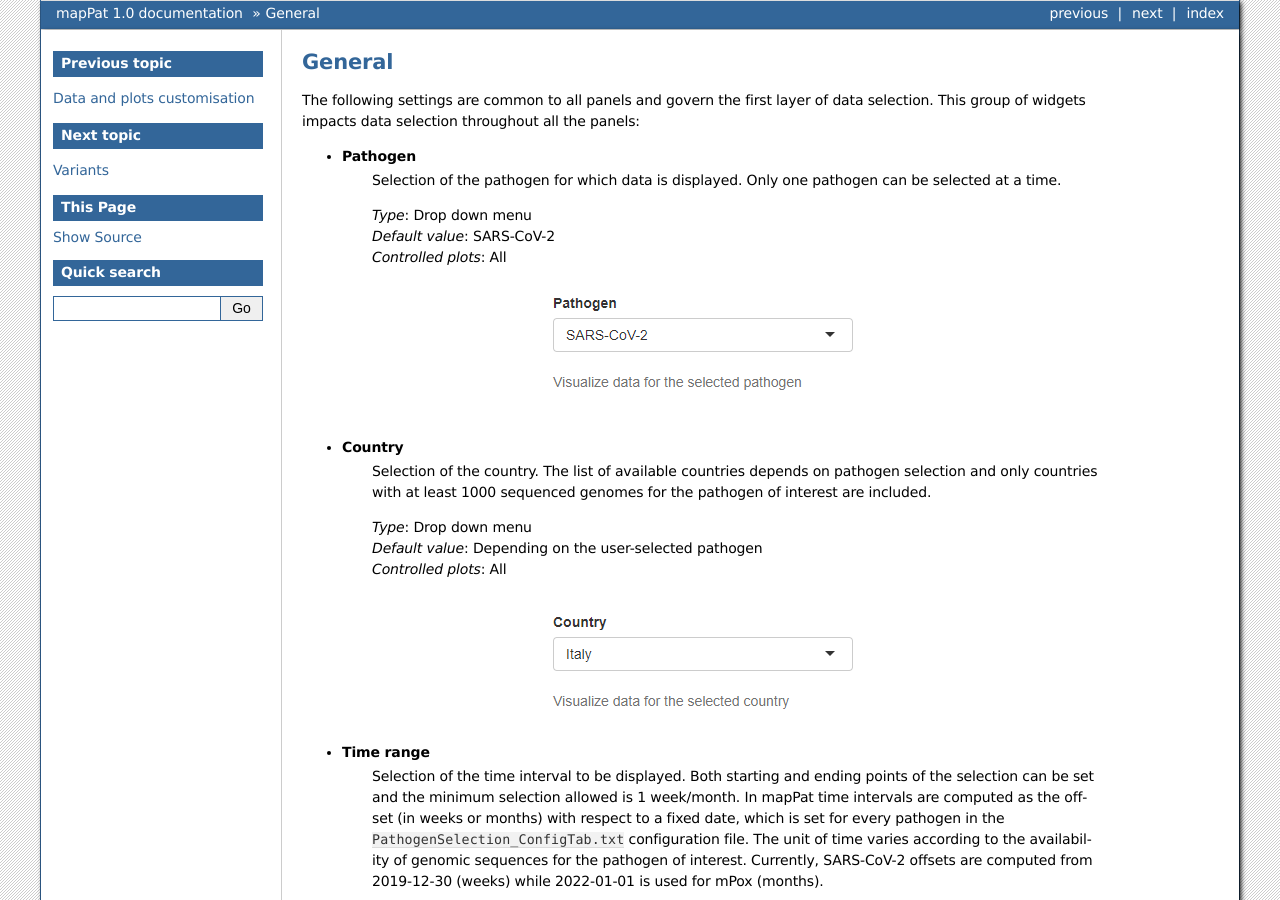
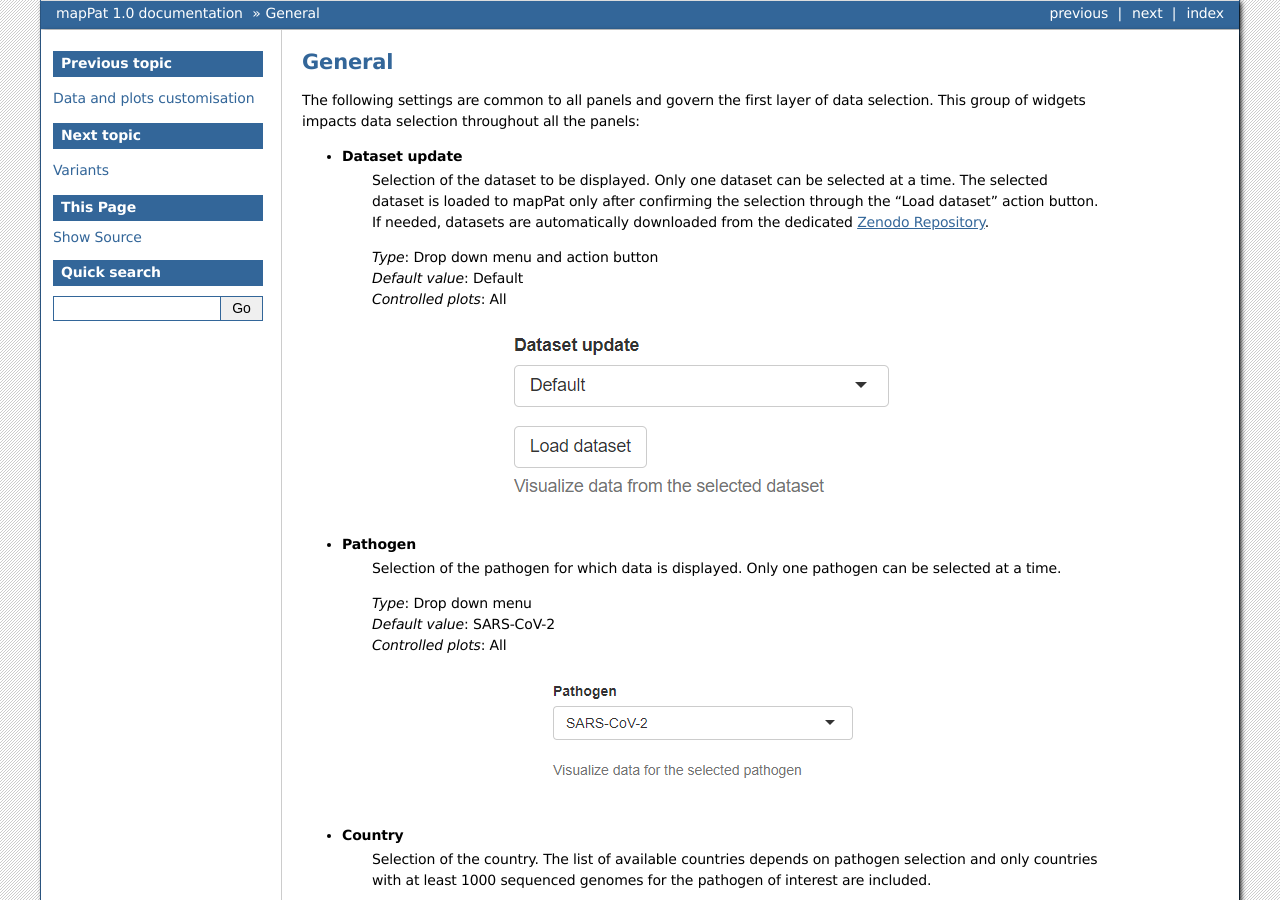
Before and after one commit to F3rika/mapPat, a Sphinx documentation site: the page built from docs/source/widgGen.rst, in a window 1280 px wide and 900 px high. Built offline with Sphinx 7.4.7, drawn with Linux system fonts in a browser that asks for light colours.

Commit message:
Update widgGen.rst

```diff
--- a/docs/source/widgGen.rst
+++ b/docs/source/widgGen.rst
@@ -2,6 +2,17 @@ General
 -------
 
 The following settings are common to all panels and govern the first layer of data selection. This group of widgets impacts data selection throughout all the panels:
+
++ **Dataset update**
+	| Selection of the dataset to be displayed. Only one dataset can be selected at a time. The selected dataset is loaded to mapPat only after confirming the selection through the "Load dataset" action button. If needed, datasets are automatically downloaded from the dedicated `Zenodo Repository <https://doi.org/10.5281/zenodo.14163899>`_.
+
+	| *Type*: Drop down menu and action button
+	| *Default value*: Default
+	| *Controlled plots*: All
+
+.. figure:: _static/GenDatasetSel.png
+   :scale: 100%
+   :align: center
 
 + **Pathogen**
 	| Selection of the pathogen for which data is displayed. Only one pathogen can be selected at a time.
```
